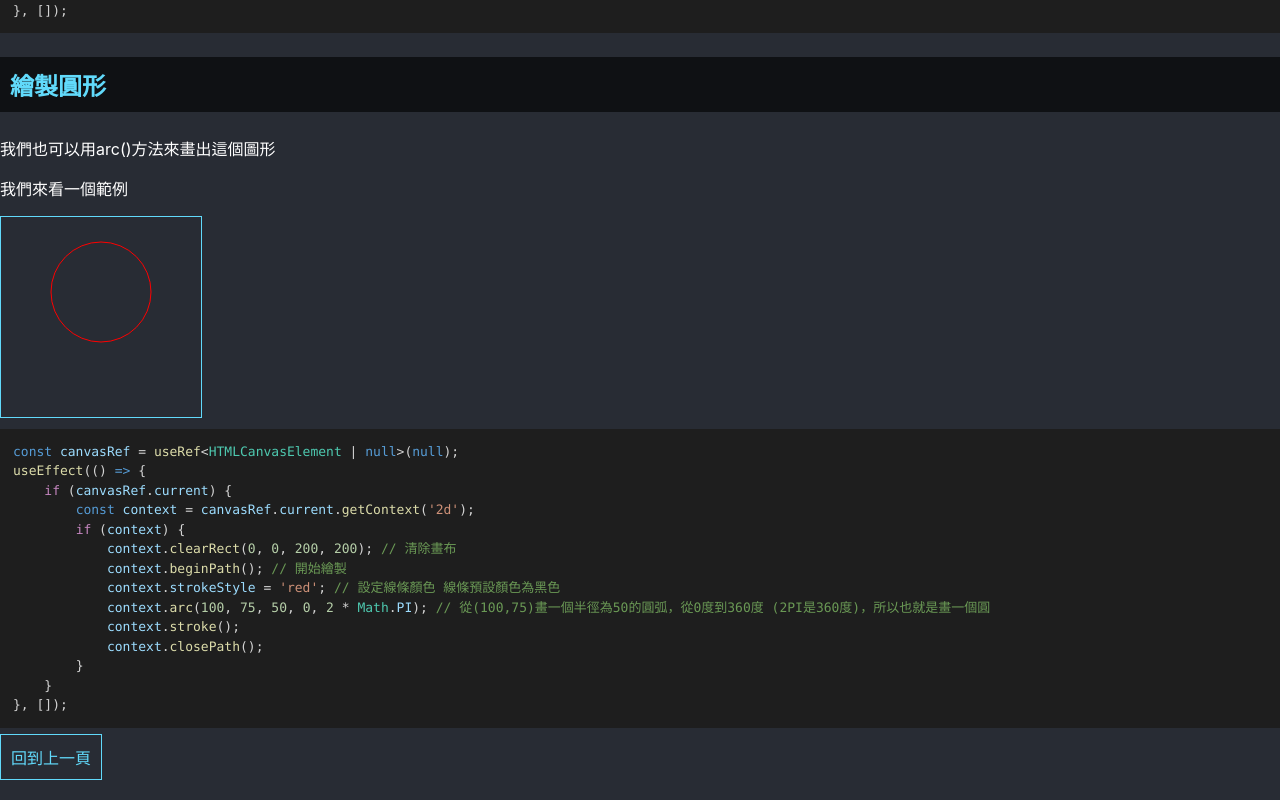
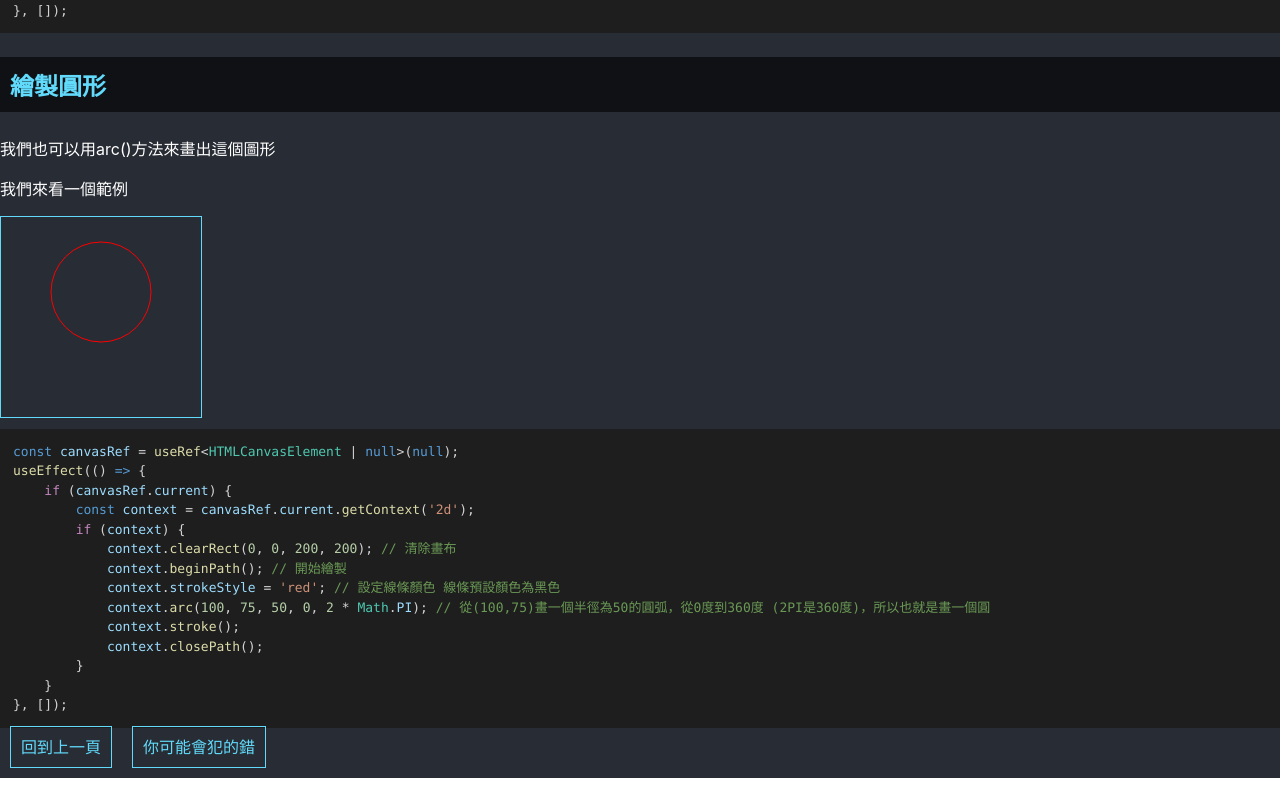
Before and after one commit to Bobo100/Canvas-Dictionary, a Next.js app: page /CanvasStyles in a window 1280 px wide. Shown: the part 4598-5398 px from the top of the page. After the commit the page ends 5376 px from the top, so only its background shows below. Built offline with nearby package versions, Linux system fonts and the light colour scheme.

Commit message:
更新連結

```diff
--- a/pages/CanvasStyles.tsx
+++ b/pages/CanvasStyles.tsx
@@ -108,7 +108,10 @@ context.arcTo(x1, y1, x2, y2, radius); // 繪製圓弧
 
             </div>
 
-            <Link href="/">回到上一頁</Link>
+            <div className="link_container">
+                <Link href="/">回到上一頁</Link>
+                <Link href="/CanvasImport">你可能會犯的錯</Link>
+            </div>
         </Layout>
     )
 }
```
Also changed, not shown: pages/index.tsx (line endings or trailing spaces).
